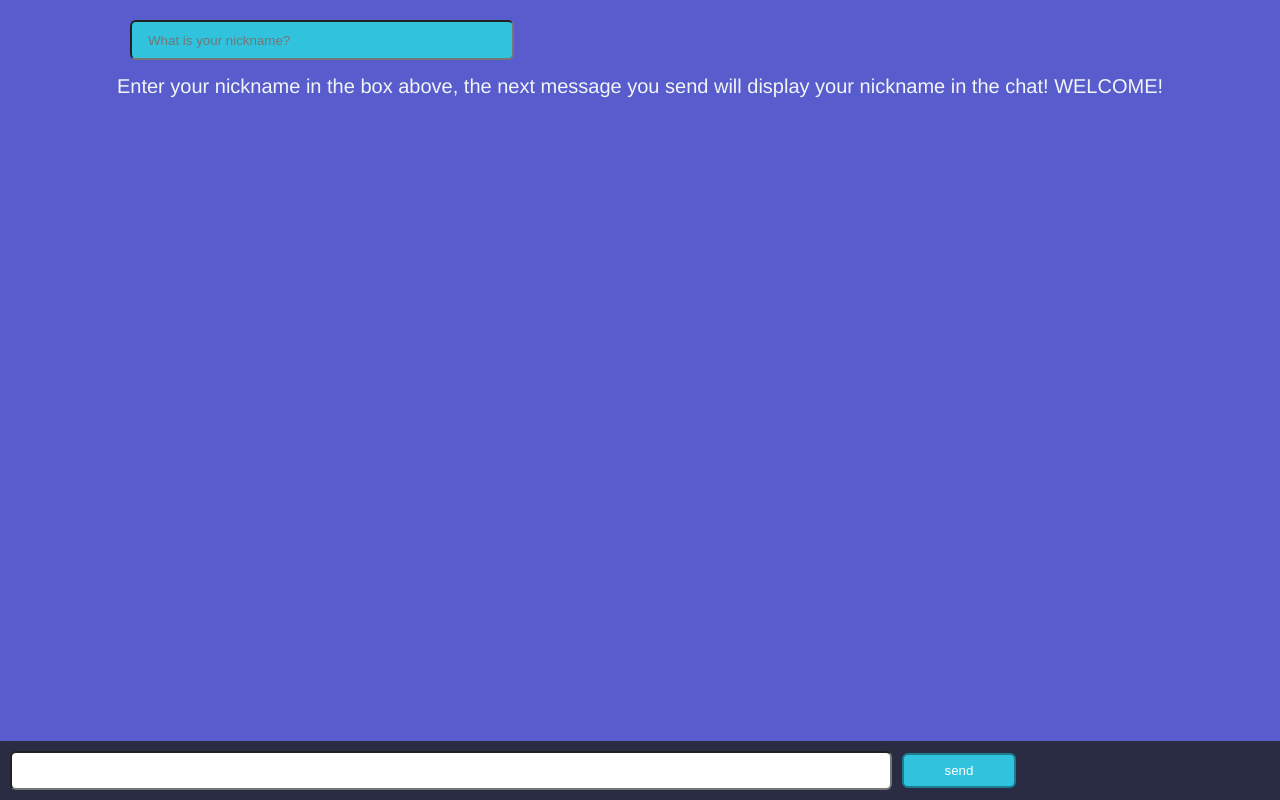
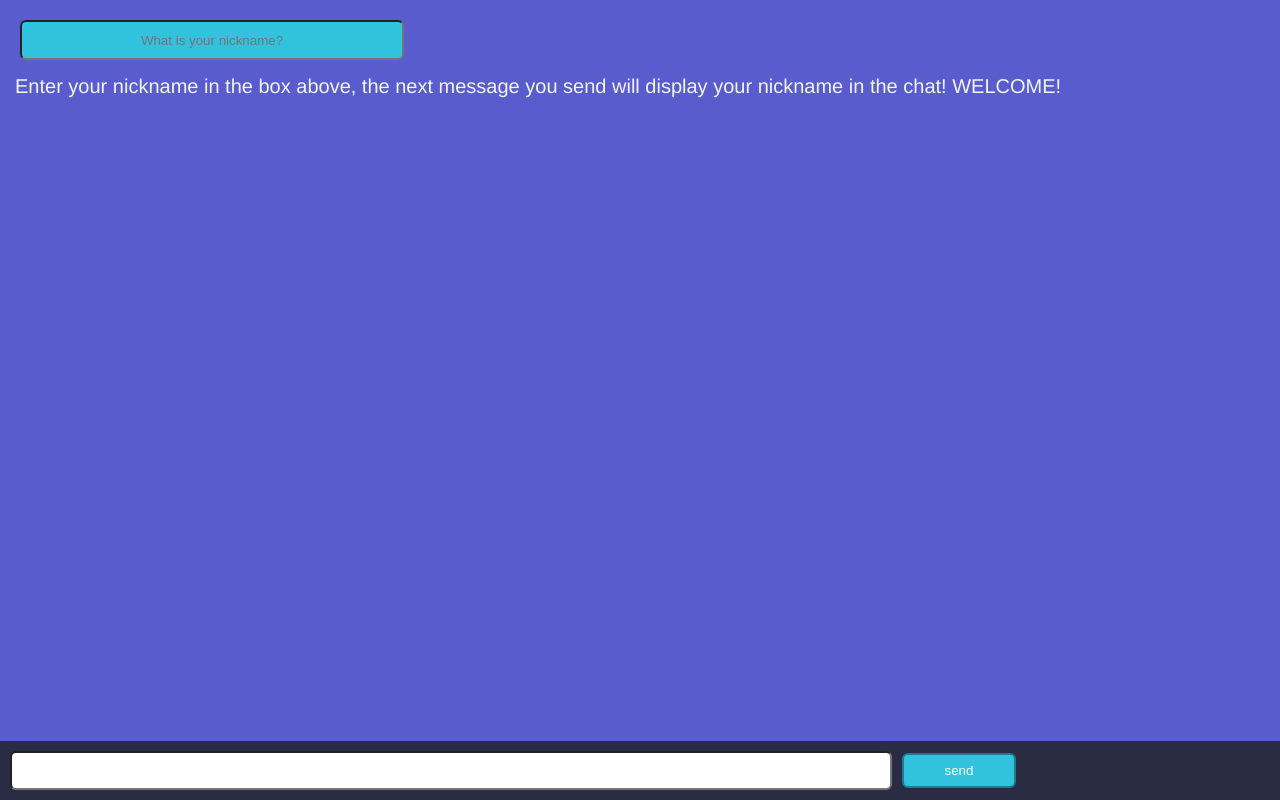
Before and after one commit to Caro0611/week2Auth, a website: page views/index.html in a window 1280 px wide. Drawn offline with nearby package versions, Linux system fonts and the light colour scheme; files that its build step writes are made by us from their sources; no server answers; a web font is replaced by a local one.

Commit message:
adding more sass

```diff
--- a/sass/main.scss
+++ b/sass/main.scss
@@ -46,7 +46,8 @@ $jpinput-phide-color: $jpinput-bg;
   background: $jpinput-bg;
   color: $jpinput-color;
 	margin-top: 20px;
-	margin-left: 130px;
+	margin-left: 20px;
+	text-align: center;
 
 }
 
@@ -56,7 +57,7 @@ $jpinput-phide-color: $jpinput-bg;
 	color: #f2f5f5;
 	margin-top: 15px;
 	margin-bottom: 15px;
-	text-align: center;
+	margin-left: 15px;
 }
 
 
@@ -91,6 +92,8 @@ form {
 	list-style-type: none;
 	margin: 0;
 	padding: 0;
+	border: 5;
+	margin: 15px;
 	font: 20px 'caviar_dreamsregular', Helvetica, Arial;
 
 	li { padding: 5px 10px;	}
```
Also changed, not shown: public/css/main.css, 1 other file.
